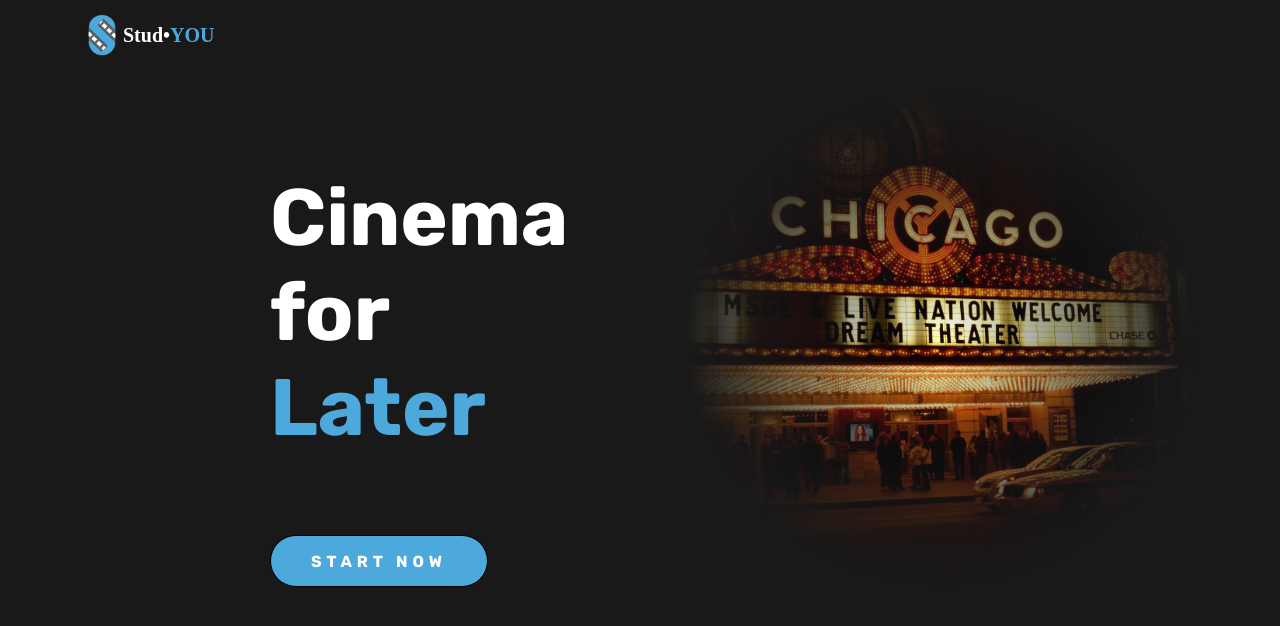
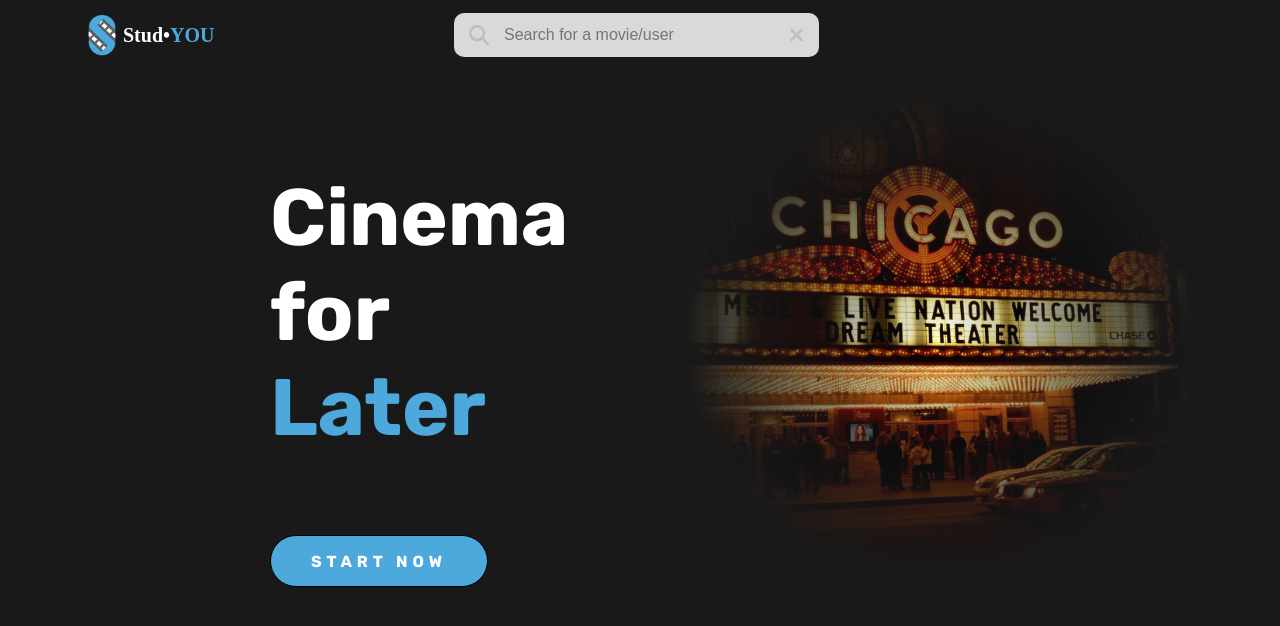
Before and after one commit to Benjaliette/stud-you, a Vue app: page / in a window 1280 px wide. Shown: the top 626 px of the page. Built offline with nearby package versions, Linux system fonts and the light colour scheme; a web font is replaced by a local one.

Commit message:
✨feature: Add a BaseSearchBar component and Add it into TheHeader with custom event to make search

```diff
--- a/src/App.vue
+++ b/src/App.vue
@@ -41,7 +41,7 @@
 body {
   margin: 0px;
   min-height: 100%;
-  background-color: #191919;
+  background-color: var(--black);
 }
 
 a {
--- a/src/assets/colors.css
+++ b/src/assets/colors.css
@@ -1,6 +1,8 @@
 :root {
   --blue: #4da9db;
   --grey: #bebebe;
+  --light-grey: #d9d9d9;
+  --black: #191919;
 }
 
 .blue {
--- /dev/null
+++ b/src/assets/sizes.css
@@ -0,0 +1,3 @@
+:root {
+  --header-height: 50px;
+}
--- a/src/components/UI/BaseCarousel.vue
+++ b/src/components/UI/BaseCarousel.vue
@@ -59,7 +59,7 @@
 .swiper {
   height: 20rem;
   width: 90%;
-  margin: 10px auto;
+  margin: 40px auto;
   --swiper-pagination-bullet-inactive-color: var(--grey);
   --swiper-pagination-color: var(--blue);
   --swiper-pagination-bullet-inactive-opacity: 1;
--- /dev/null
+++ b/src/components/UI/BaseSearchBar.vue
@@ -0,0 +1,75 @@
+<template>
+  <div class="search-bar">
+    <font-awesome-icon :icon="glass" size="lg" />
+    <input
+      type="text"
+      @input="getInputValue"
+      v-model="inputValue"
+      :placeholder="defaultText"
+    />
+    <font-awesome-icon
+      :icon="close"
+      size="lg"
+      @click="clearInputValue"
+      class="close-btn"
+    />
+  </div>
+</template>
+
+<script setup>
+import { defineEmits, defineProps, ref, computed } from "vue";
+
+const inputValue = ref("");
+defineProps(["defaultText"]);
+
+const emits = defineEmits(["search"]);
+
+const glass = computed(() => "fa-solid fa-magnifying-glass");
+const close = computed(() => "fa-solid fa-xmark");
+
+const getInputValue = () => {
+  emits("search", inputValue.value);
+};
+
+const clearInputValue = () => {
+  inputValue.value = "";
+};
+</script>
+
+<style scoped>
+.search-bar {
+  width: 90%;
+  height: 40px;
+  display: flex;
+  justify-content: center;
+  align-items: center;
+  background-color: var(--light-grey);
+  border-radius: 10px;
+  padding: 2px 15px;
+  margin: auto 0px;
+}
+
+.search-bar svg {
+  color: var(--grey);
+}
+
+.search-bar input {
+  background-color: transparent;
+  border: none;
+  width: 100%;
+  height: 100%;
+  color: var(--black);
+  font-size: 16px;
+  padding: 2px 15px;
+}
+
+.search-bar input:focus {
+  outline: none;
+  border: none;
+  box-shadow: none;
+}
+
+.close-btn {
+  cursor: pointer;
+}
+</style>
--- a/src/components/layouts/TheHeader.vue
+++ b/src/components/layouts/TheHeader.vue
@@ -1,12 +1,18 @@
 <template>
   <header>
     <div class="container">
+      <div class="header__actions">
         <router-link to="/">
           <div id="logo">
             <img :src="logo" alt="studyou logo" />
             <div>Stud•<span>YOU</span></div>
           </div>
         </router-link>
+        <base-search-bar
+          defaultText="Search for a movie/user"
+        ></base-search-bar>
+        <div class="header__account"></div>
+      </div>
     </div>
   </header>
 </template>
@@ -22,18 +28,17 @@
 
 <style scoped>
 header {
-  height: 50px;
+  height: var(--header-height);
   padding: 10px 20px;
 }
 
 #logo {
   display: flex;
   align-items: center;
-  height: 100%;
 }
 
 #logo img {
-  height: 100%;
+  height: var(--header-height);
 }
 
 #logo div {
@@ -45,4 +50,10 @@
 #logo div span {
   color: var(--blue);
 }
+
+.header__actions {
+  display: grid;
+  grid-template-columns: repeat(3, 1fr);
+  height: var(--header-height);
+}
 </style>
```
Also changed, not shown: src/main.js (+8 -1 lines). Lines whose indentation alone changed are shown as unchanged.
